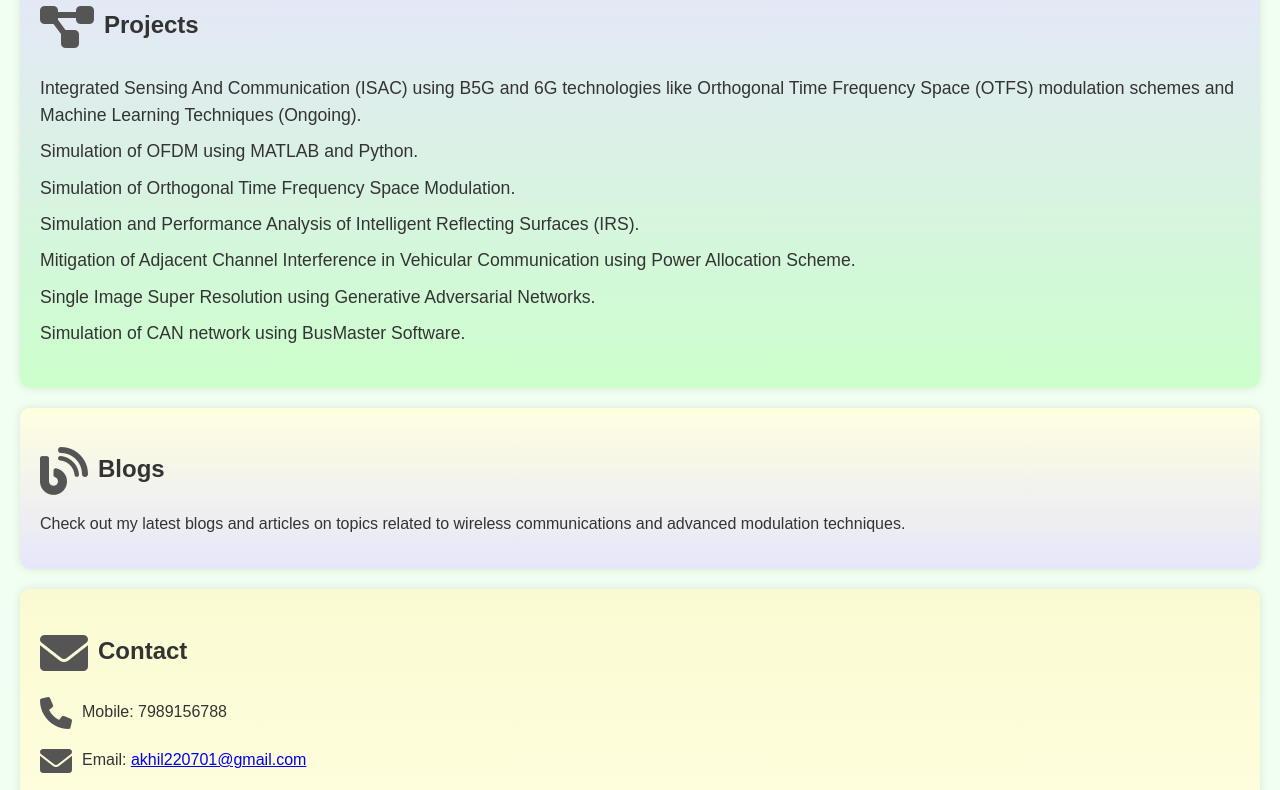
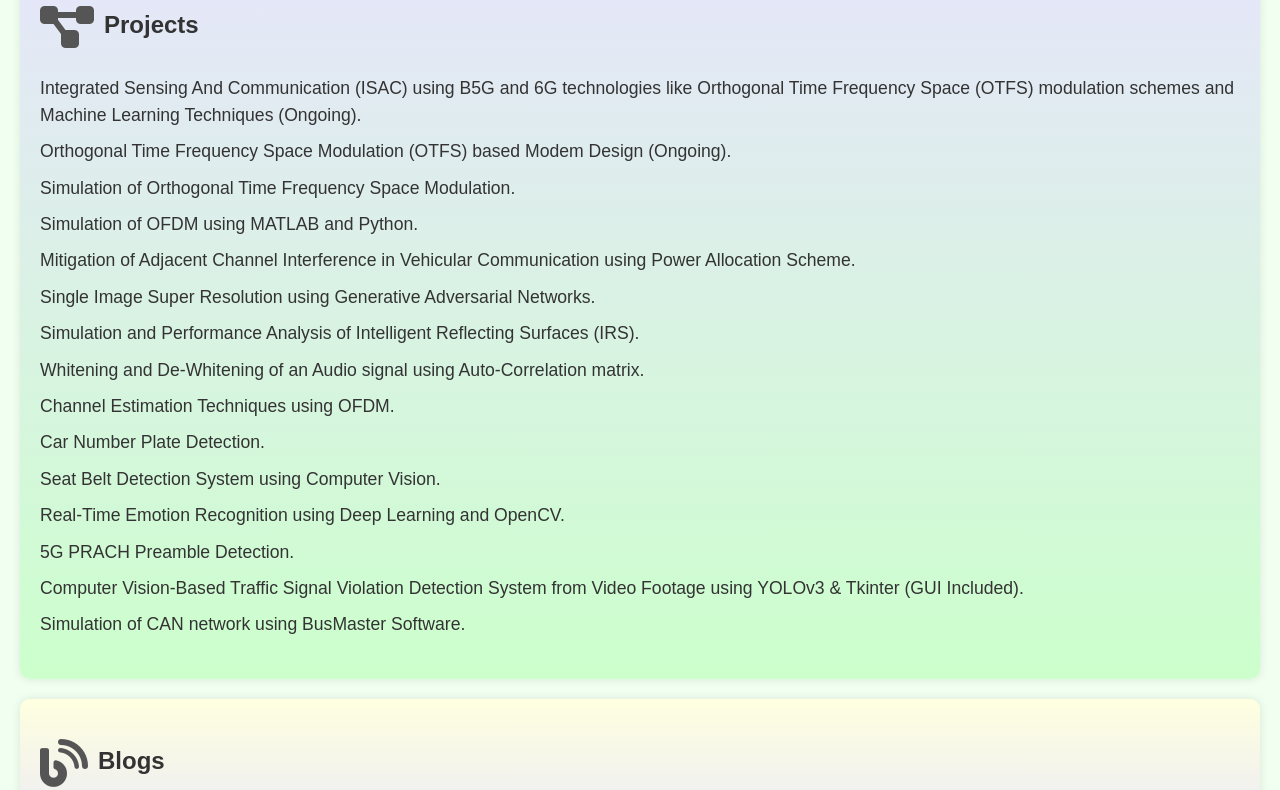
Before and after one commit to akhil220701/personal-webpage, a plain HTML site: page index.html in a window 1280 px wide. Shown: the part 627-1417 px from the top of the page. Drawn offline with Linux system fonts and the light colour scheme.

Commit message:
Update index.html

```diff
--- a/index.html
+++ b/index.html
@@ -223,11 +223,19 @@
     <h2><i class="fas fa-project-diagram icon"></i>Projects</h2>
     <ul>
         <li>Integrated Sensing And Communication (ISAC) using B5G and 6G technologies like Orthogonal Time Frequency Space (OTFS) modulation schemes and Machine Learning Techniques (Ongoing).</li>
+        <li>Orthogonal Time Frequency Space Modulation (OTFS) based Modem Design (Ongoing).</li>
+        <li>Simulation of Orthogonal Time Frequency Space Modulation.</li>
         <li>Simulation of OFDM using MATLAB and Python.</li>
-        <li>Simulation of Orthogonal Time Frequency Space Modulation.</li>
-        <li>Simulation and Performance Analysis of Intelligent Reflecting Surfaces (IRS).</li>
         <li>Mitigation of Adjacent Channel Interference in Vehicular Communication using Power Allocation Scheme.</li>
         <li>Single Image Super Resolution using Generative Adversarial Networks.</li>
+        <li>Simulation and Performance Analysis of Intelligent Reflecting Surfaces (IRS).</li>
+        <li>Whitening and De-Whitening of an Audio signal using Auto-Correlation matrix.</li>
+        <li>Channel Estimation Techniques using OFDM.</li>
+        <li>Car Number Plate Detection.</li>
+        <li>Seat Belt Detection System using Computer Vision.</li>
+        <li>Real-Time Emotion Recognition using Deep Learning and OpenCV.</li>
+        <li>5G PRACH Preamble Detection.</li>
+        <li>Computer Vision-Based Traffic Signal Violation Detection System from Video Footage using YOLOv3 & Tkinter (GUI Included).</li>
         <li>Simulation of CAN network using BusMaster Software.</li>
     </ul>
 </section>
```
